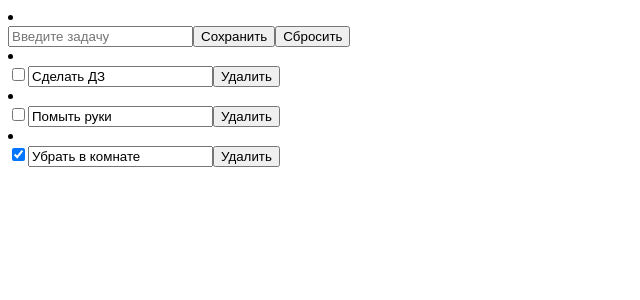
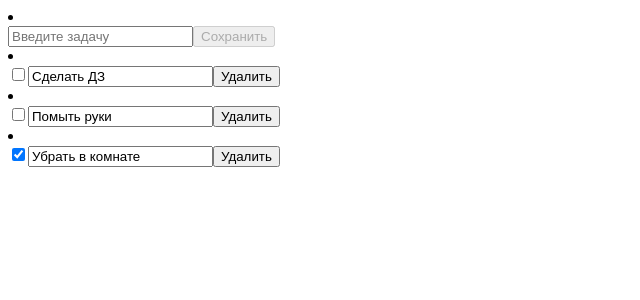
Before and after one commit to kikimorii/ReactHW52, a React (Vite) app: page / in a window 1280 px wide. Shown: the top 300 px of the page, without its empty margins (0-640 px from the left). Built offline with nearby package versions, Linux system fonts and the light colour scheme; data requests are answered from the project's data file.

Commit message:
NewTodoItem: добавлен функционал появления и деактивации кнопок, взаимодействие с формой

```diff
--- a/src/App.jsx
+++ b/src/App.jsx
@@ -5,7 +5,6 @@ import { TodoList } from './components/TodoList';
 
 export const App = () => {
   const [todoList, setTodoList] = useState([]);
-  const [newTodoItem, setNewtodoItem] = useState('');
 
   useEffect(() => {
     fetch('http://localhost:3000/todos')
--- a/src/components/NewTodoItem.jsx
+++ b/src/components/NewTodoItem.jsx
@@ -1,10 +1,27 @@
+import { useState } from "react"
+
 export const NewTodoItem = () => {
+    const [newTodoItemTitle, setNewTodoItemTitle] = useState('');
+    const [isValid, setIsValid] = useState(false);
+    const [isEmpty, setIsEmpty] = useState(true);
+
+    const onChange = ({ target }) => {
+        if (target.value.length > 0) {
+            setIsValid(true);
+            setIsEmpty(false);
+        } else {
+            setIsValid(false);
+            setIsEmpty(true);
+        }
+        setNewTodoItemTitle(target.value);
+    }
+
     return (
         <li>
             <form>
-                <input type="text" placeholder="Введите задачу" />
-                <button>Сохранить</button>
-                <button>Сбросить</button>
+                <input type="text" placeholder="Введите задачу" value={newTodoItemTitle} onChange={onChange} />
+                <button disabled={!isValid}>Сохранить</button>
+                {!isEmpty ? <button>Сбросить</button> : ""}
             </form>
         </li>
     )
```
